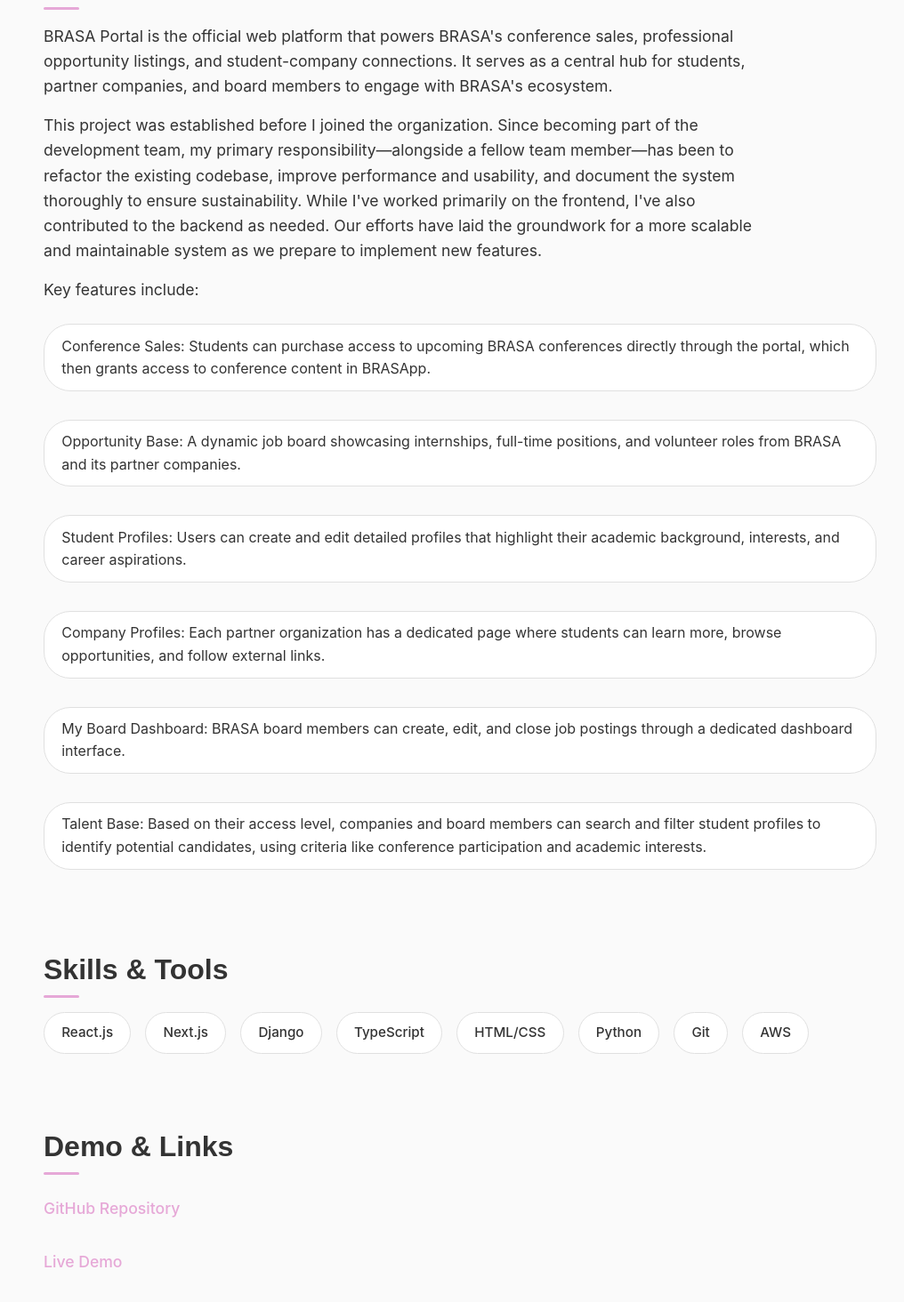
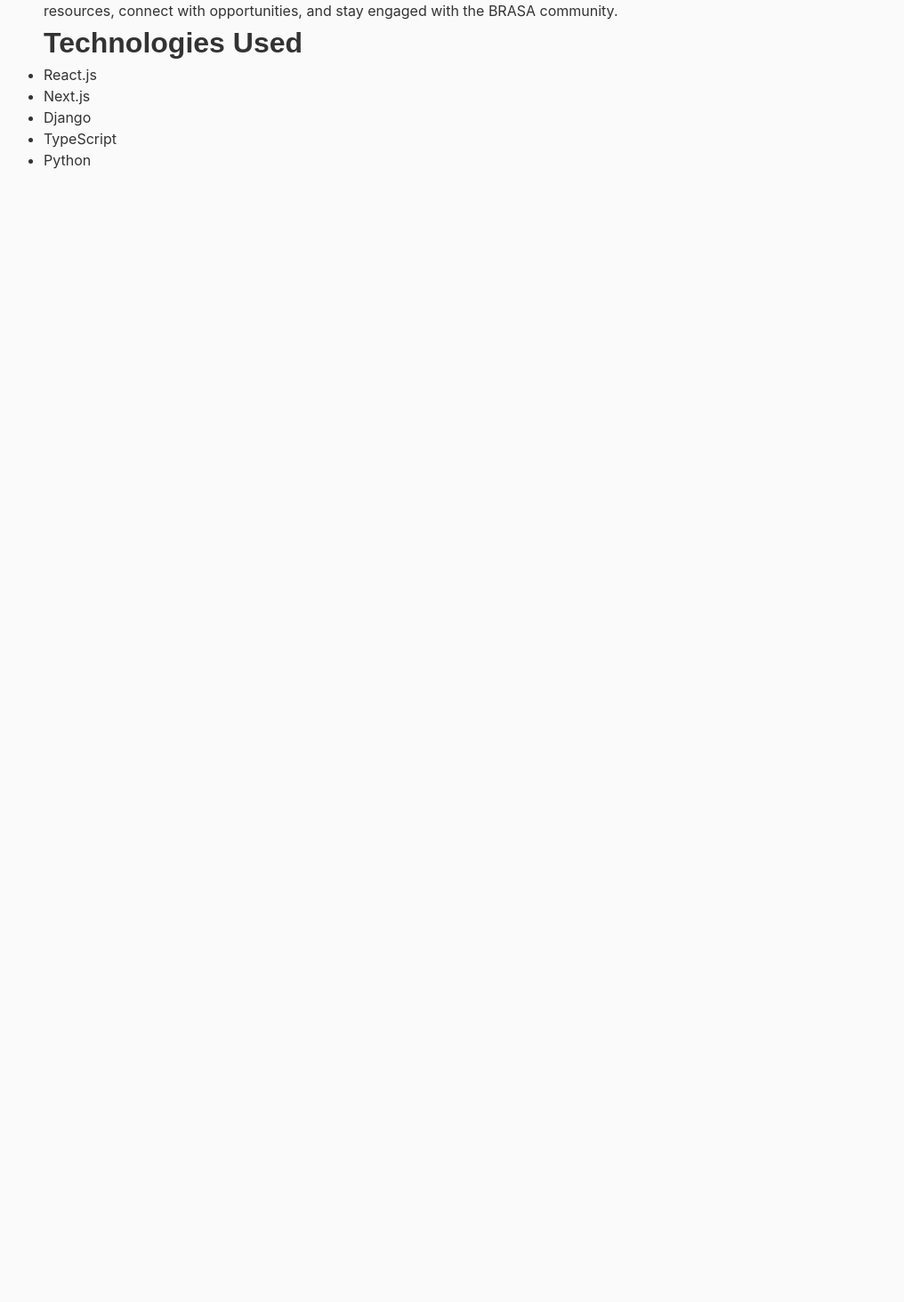
Before and after one commit to xshlxy/personal-portfolio, a Next.js app: page /projects/brasa-portal in a window 1280 px wide. Shown: the part 764-2228 px from the top of the page at 89% size, without its empty margins (123-1139 px from the left). After the commit the page ends 1020 px from the top, so only its background shows below. Built offline with nearby package versions, Linux system fonts and the light colour scheme.

Commit message:
Add BRASA Portal project page with correct image paths

```diff
--- a/src/pages/projects/brasa-portal.tsx
+++ b/src/pages/projects/brasa-portal.tsx
@@ -5,6 +5,8 @@
 import { motion } from 'framer-motion';
 
 const BrasaPortal = () => {
+  const basePath = process.env.NODE_ENV === 'production' ? '/personal-portfolio' : '';
+
   return (
     <>
       <Header />
@@ -32,7 +34,7 @@
           animate={{ opacity: 1 }}
           transition={{ duration: 0.5, delay: 0.4 }}
         >
-          January 2025 - Present
+          January 2024
         </motion.p>
 
         <motion.div
@@ -46,62 +48,32 @@
             controls
             loop
             playsInline
-            poster="/images/projects/brasa-portal.png"
+            poster={`${basePath}/images/projects/brasa-portal.png`}
           >
-            <source src="/videos/brasa-portal-demo.mp4" type="video/mp4" />
+            <source src="" type="video/mp4" />
             Your browser does not support the video tag.
           </video>
-          <p className={styles.caption}>No video available. But the portal is live and can be accessed <a href="https://portalbrasa.gobrasa.org/" target="_blank" rel="noopener noreferrer">here</a>.</p>
         </motion.div>
 
         <motion.section
-          className={styles.section}
+          className={styles.description}
           initial={{ opacity: 0, y: 20 }}
-          whileInView={{ opacity: 1, y: 0 }}
-          transition={{ duration: 0.5 }}
-          viewport={{ once: true }}
+          animate={{ opacity: 1, y: 0 }}
+          transition={{ duration: 0.5, delay: 0.8 }}
         >
-          <h2>Description</h2>
+          <h2>About the Project</h2>
           <p>
-          BRASA Portal is the official web platform that powers BRASA&apos;s conference sales, professional opportunity listings, and student-company connections. It serves as a central hub for students, partner companies, and board members to engage with BRASA&apos;s ecosystem.
+            The BRASA Portal is a comprehensive web platform designed to streamline the management of BRASA&apos;s conferences, professional opportunities, and student engagement. It serves as a central hub for Brazilian students abroad to access resources, connect with opportunities, and stay engaged with the BRASA community.
           </p>
-          <p>
-          This project was established before I joined the organization. Since becoming part of the development team, my primary responsibility—alongside a fellow team member—has been to refactor the existing codebase, improve performance and usability, and document the system thoroughly to ensure sustainability. While I&apos;ve worked primarily on the frontend, I&apos;ve also contributed to the backend as needed. Our efforts have laid the groundwork for a more scalable and maintainable system as we prepare to implement new features.
-          </p>
-          <p>
-          Key features include:
-          </p>
-          <ul className={styles.descriptionList}>
-            <li>
-            Conference Sales: Students can purchase access to upcoming BRASA conferences directly through the portal, which then grants access to conference content in BRASApp.
-            </li>
-            <li>
-            Opportunity Base: A dynamic job board showcasing internships, full-time positions, and volunteer roles from BRASA and its partner companies.
-            </li>
-            <li>
-            Student Profiles: Users can create and edit detailed profiles that highlight their academic background, interests, and career aspirations.
-            </li>
-            <li>
-            Company Profiles: Each partner organization has a dedicated page where students can learn more, browse opportunities, and follow external links.
-            </li>
-            <li>
-              My Board Dashboard: BRASA board members can create, edit, and close job postings through a dedicated dashboard interface.
-            </li>
-            <li>
-            Talent Base: Based on their access level, companies and board members can search and filter student profiles to identify potential candidates, using criteria like conference participation and academic interests.
-            </li>
-          </ul>
-
         </motion.section>
 
         <motion.section
-          className={styles.section}
+          className={styles.techStack}
           initial={{ opacity: 0, y: 20 }}
-          whileInView={{ opacity: 1, y: 0 }}
-          transition={{ duration: 0.5, delay: 0.2 }}
-          viewport={{ once: true }}
+          animate={{ opacity: 1, y: 0 }}
+          transition={{ duration: 0.5, delay: 1 }}
         >
-          <h2>Skills & Tools</h2>
+          <h2>Technologies Used</h2>
           <ul>
             <motion.li
               initial={{ opacity: 0, scale: 0.8 }}
@@ -141,59 +113,9 @@
               transition={{ duration: 0.3, delay: 0.4 }}
               viewport={{ once: true }}
             >
-              HTML/CSS
-            </motion.li>
-            <motion.li
-              initial={{ opacity: 0, scale: 0.8 }}
-              whileInView={{ opacity: 1, scale: 1 }}
-              transition={{ duration: 0.3, delay: 0.4 }}
-              viewport={{ once: true }}
-            >
               Python
             </motion.li>
-            <motion.li
-              initial={{ opacity: 0, scale: 0.8 }}
-              whileInView={{ opacity: 1, scale: 1 }}
-              transition={{ duration: 0.3, delay: 0.4 }}
-              viewport={{ once: true }}
-            >
-              Git
-            </motion.li>
-            <motion.li
-              initial={{ opacity: 0, scale: 0.8 }}
-              whileInView={{ opacity: 1, scale: 1 }}
-              transition={{ duration: 0.3, delay: 0.4 }}
-              viewport={{ once: true }}
-            >
-              AWS
-            </motion.li>
           </ul>
-        </motion.section>
-
-        <motion.section
-          className={styles.section}
-          initial={{ opacity: 0, y: 20 }}
-          whileInView={{ opacity: 1, y: 0 }}
-          transition={{ duration: 0.5, delay: 0.4 }}
-          viewport={{ once: true }}
-        >
-          <h2>Demo & Links</h2>
-          <motion.p
-            initial={{ opacity: 0, x: -20 }}
-            whileInView={{ opacity: 1, x: 0 }}
-            transition={{ duration: 0.5 }}
-            viewport={{ once: true }}
-          >
-            <a href="https://github.com/gobrasa" target="_blank" rel="noopener noreferrer">GitHub Repository</a>
-          </motion.p>
-           <motion.p
-            initial={{ opacity: 0, x: -20 }}
-            whileInView={{ opacity: 1, x: 0 }}
-            transition={{ duration: 0.5, delay: 0.2 }}
-            viewport={{ once: true }}
-          >
-            <a href="https://portalbrasa.gobrasa.org/" target="_blank" rel="noopener noreferrer">Live Demo</a>
-          </motion.p>
         </motion.section>
       </motion.div>
     </>
--- a/src/pages/projects/brasapp.tsx
+++ b/src/pages/projects/brasapp.tsx
@@ -5,6 +5,8 @@
 import { motion } from 'framer-motion';
 
 const BrasApp = () => {
+  const basePath = process.env.NODE_ENV === 'production' ? '/personal-portfolio' : '';
+
   return (
     <>
       <Header />
@@ -46,7 +48,7 @@
             controls
             loop
             playsInline
-            poster="/images/projects/brasapp.png"
+            poster={`${basePath}/images/projects/brasapp.png`}
           >
             <source src="" type="video/mp4" />
             Your browser does not support the video tag.
@@ -66,7 +68,7 @@
             BRASApp is the official mobile platform developed for BRASA conferences and members, designed to enhance the student experience through seamless access to personalized event content and organization resources.
           </p>
           <p>
-          This app replaces an older web-based tool previously used by the organization. I have been involved in BRASApp from the very beginning. After identifying the limitations of the old system, we conducted stakeholder interviews to better understand the needs of students, board members, and partners. Following this, we presented a comprehensive proposal to BRASA leadership, which was approved. From there, I led the frontend development, collaborating closely with our development team to build a more modern, scalable, and intuitive experience. We’re now in the final stages of the MVP, and BRASApp will soon be launched on the Apple App Store and Google Play Store to gather user feedback ahead of its official use at our next conference.
+          This app replaces an older web-based tool previously used by the organization. I have been involved in BRASApp from the very beginning. After identifying the limitations of the old system, we conducted stakeholder interviews to better understand the needs of students, board members, and partners. Following this, we presented a comprehensive proposal to BRASA leadership, which was approved. From there, I led the frontend development, collaborating closely with our development team to build a more modern, scalable, and intuitive experience. We're now in the final stages of the MVP, and BRASApp will soon be launched on the Apple App Store and Google Play Store to gather user feedback ahead of its official use at our next conference.
           </p>
           <p>
             The current MVP version includes core features such as:
```
Also changed, not shown: src/pages/projects/cards-against-confusion.tsx (+13 -13 lines).
